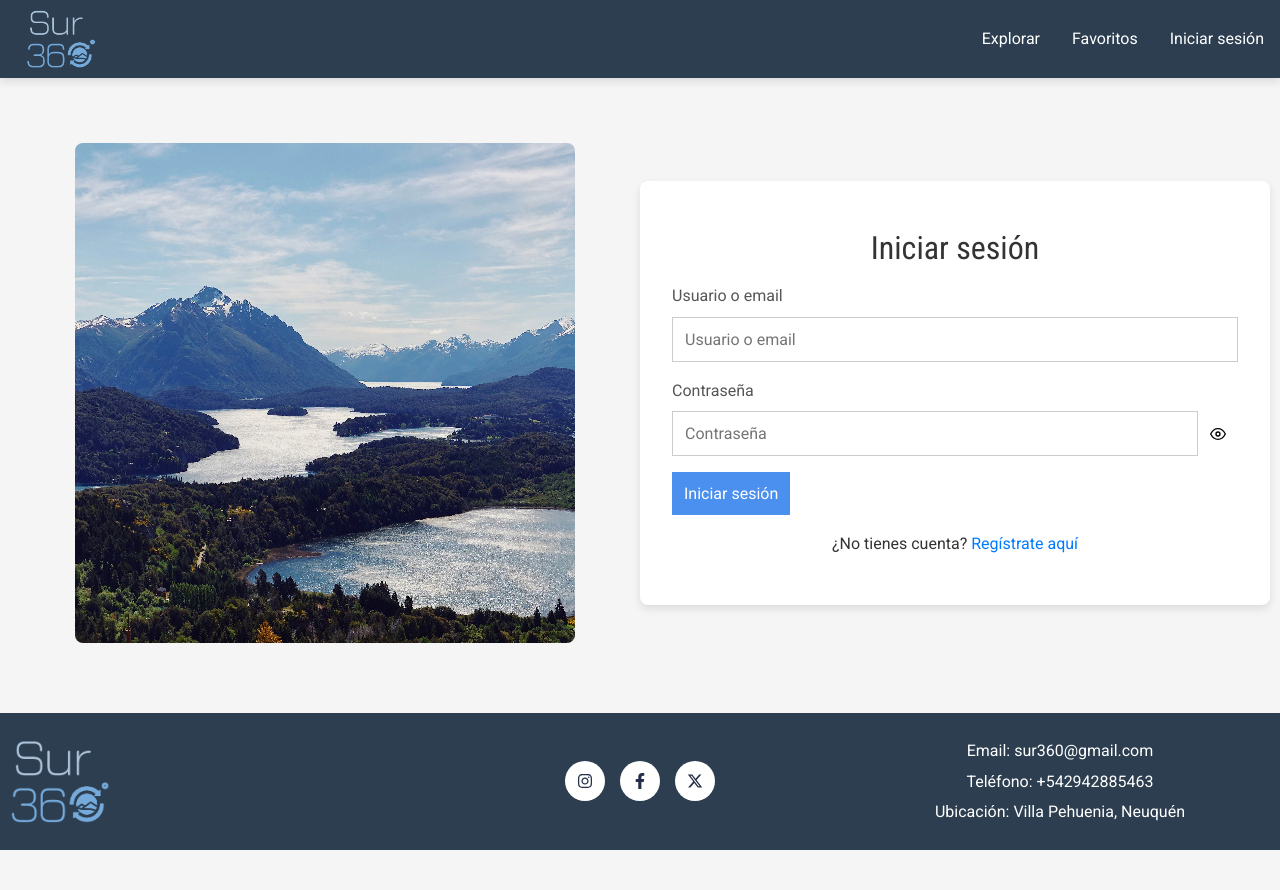
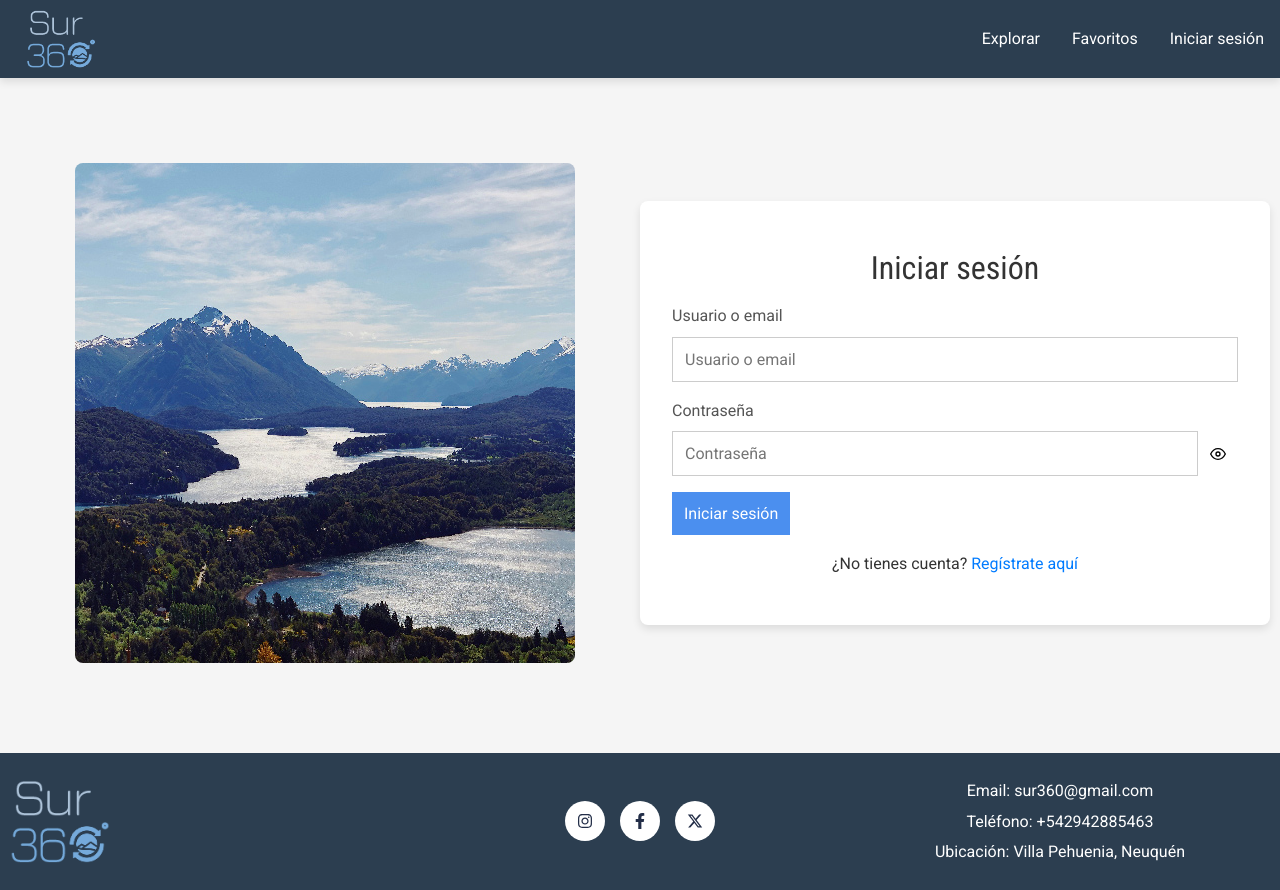
Before and after one commit to ImImanol/frontend-tesis, a React (Vite) app: page /auth/login in a window 1280 px wide. Before the commit the page ends 850 px from the top, so only its background shows below. Built offline with nearby package versions, Linux system fonts and the light colour scheme.

Commit message:
vh pages

```diff
--- a/src/Favorites.css
+++ b/src/Favorites.css
@@ -1,7 +1,7 @@
 .full-height-container {
   display: flex;
   flex-direction: column;
-  min-height: 80vh;
+  min-height: 85vh;
 }
 
 .centered-heading {
--- a/src/Login.css
+++ b/src/Login.css
@@ -1,6 +1,6 @@
 .login-container {
   display: flex;
-  height: 80vh;
+  height: 85vh;
   align-items: center;
   justify-content: center;
   background-color: #f5f5f5;
--- a/src/Register.css
+++ b/src/Register.css
@@ -1,6 +1,6 @@
 .register-container {
   display: flex;
-  height: 80vh;
+  height: 85vh;
   align-items: center;
   justify-content: center;
   background-color: #f5f5f5;
```
